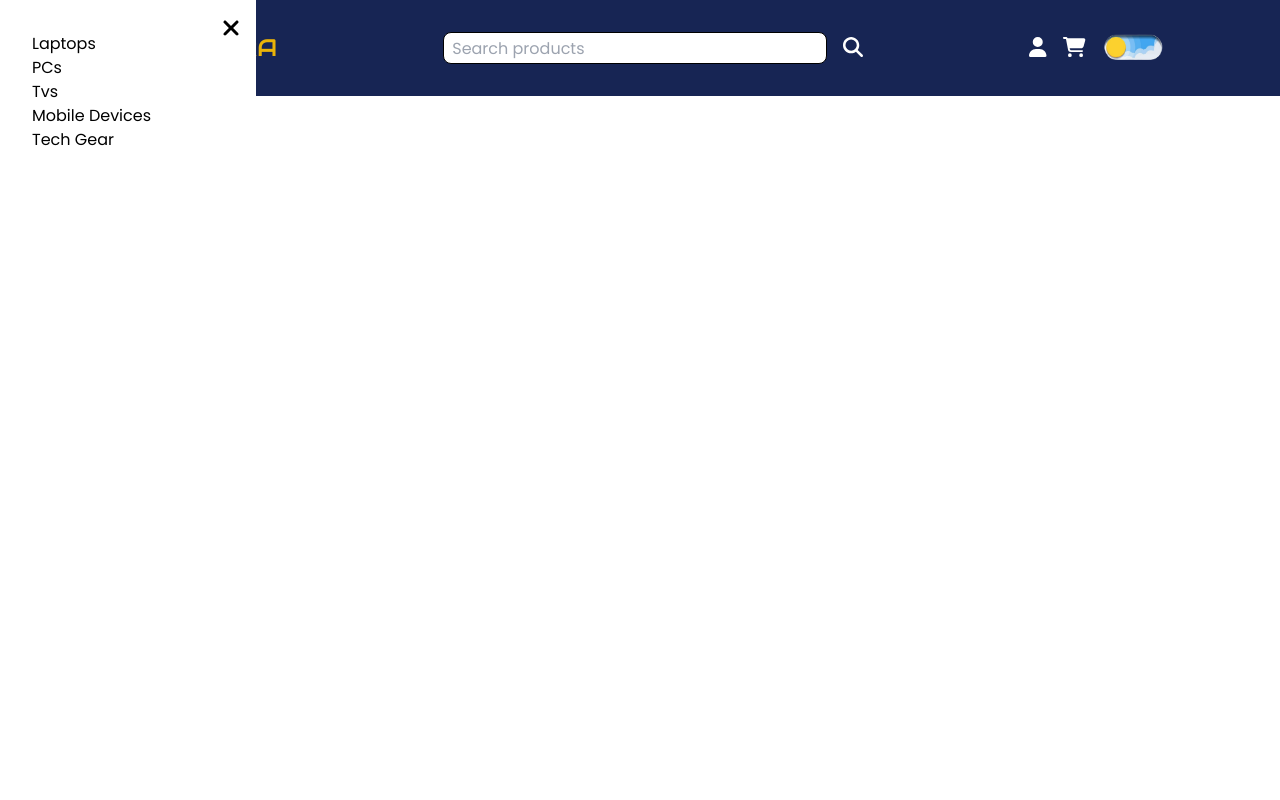
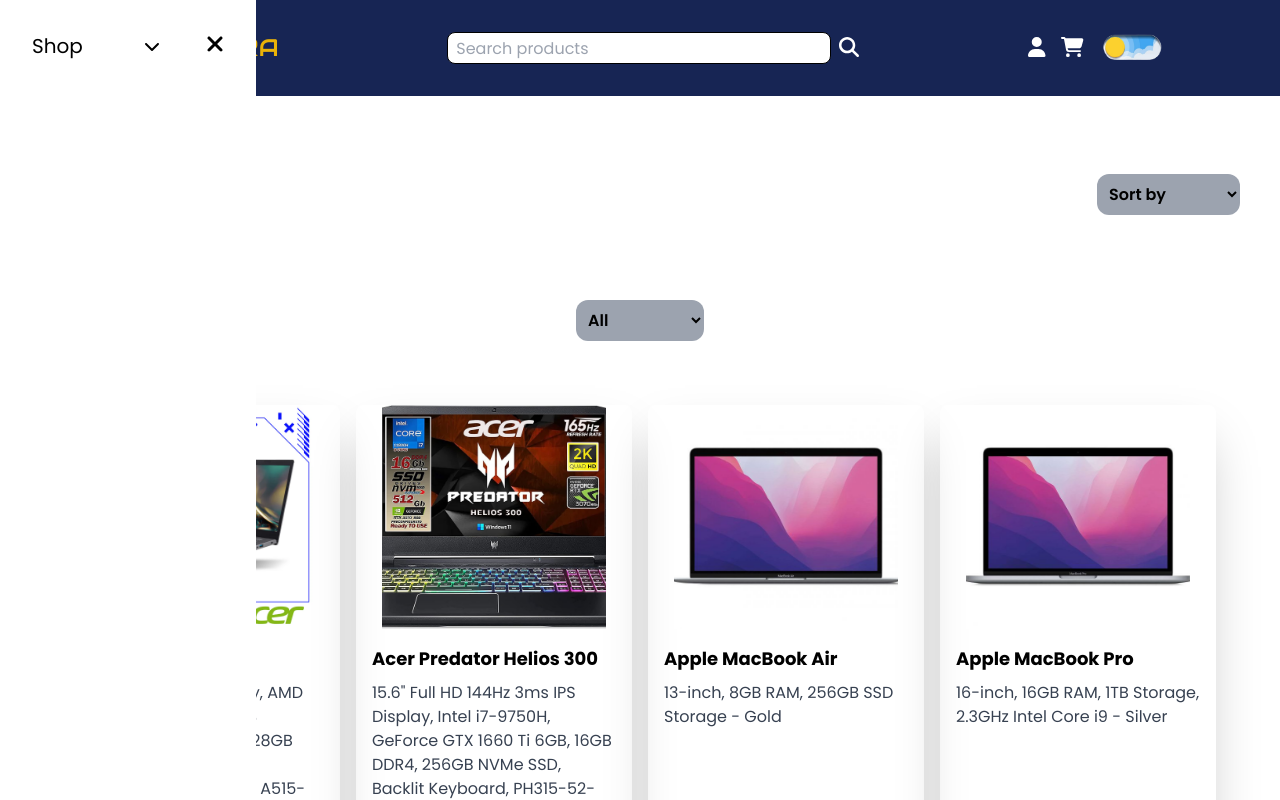
Before and after one commit to 00mark0/ecommerce-site, a React (Vite) app: page /search in a window 1280 px wide. Both pictures are taken after a click on the button 123 px from the left and 48 px from the top of the page. Shown: the top 800 px of the page. Built offline with nearby package versions, Linux system fonts and the light colour scheme.

Commit message:
added searching functionality including a search page and a shop page with all items, and styled the sidebar for page navigation

```diff
--- a/src/App.css
+++ b/src/App.css
@@ -47,6 +47,29 @@
   cursor: pointer;
 }
 
+/* Adjusted to initially hide non-Shop links */
+.menu ul {
+  list-style: none;
+  padding: 0;
+  margin: 0;
+}
+
+.menu ul li:first-child {
+  /* Visible by default */
+}
+
+.menu ul .additional-links {
+  max-height: 0;
+  opacity: 0;
+  overflow: hidden;
+  transition: max-height 0.5s ease-in-out, opacity 0.5s ease-in-out;
+}
+
+.group:hover .additional-links {
+  max-height: 500px; /* Adjust based on the content */
+  opacity: 1;
+}
+
 @media (max-width: 768px) {
   .menu {
     width: 91%;
--- a/src/App.jsx
+++ b/src/App.jsx
@@ -16,9 +16,9 @@
 import MobileDevicesPage from "./pages/mobileDevicesPage/MobileDevicesPage";
 import TechGear from "./pages/techGear/TechGear";
 import CartPage from "./components/CartPage";
+import SearchPage from "./components/SearchPage";
 /*
 import SignInPage from "./pages/SignInPage";
-import CartPage from "./pages/CartPage";
 */
 import { CartProvider } from "./components/CartContext";
 import "./App.css";
@@ -61,6 +61,7 @@
             <Route path="/mobiles" element={<MobileDevicesPage />} />
             <Route path="/tech-gear" element={<TechGear />} />
             <Route path="/cart" element={<CartPage />} />
+            <Route path="/search" element={<SearchPage />} />
             {/*
               <Route path="/sign-in" element={<SignInPage />} />
               */}
--- a/src/components/Navbar.jsx
+++ b/src/components/Navbar.jsx
@@ -6,20 +6,29 @@
   faUser,
   faSearch,
   faTimes,
+  faChevronDown,
 } from "@fortawesome/free-solid-svg-icons";
 import dark from "../assets/dark-mode-button.png";
 import light from "../assets/light-mode-button.png";
 import PropTypes from "prop-types";
-import { Link } from "react-router-dom";
+import { Link, useNavigate } from "react-router-dom";
 import useCart from "./UseCart";
 
 function Navbar({ theme, setTheme }) {
   const [openBars, setOpenBars] = useState(false);
   const [openCart, setOpenCart] = useState(false);
   const menuRef = useRef(null);
-  const buttonRef = useRef(null);
   const cartMenuRef = useRef(null);
   const { cart, removeItem, clearCart, cartItemCount, totalPrice } = useCart();
+  const [searchTerm, setSearchTerm] = useState("");
+  const navigate = useNavigate();
+  const [isExpanded, setIsExpanded] = useState(false);
+
+  const handleSearch = (e) => {
+    e.preventDefault();
+    navigate(`/search?query=${encodeURIComponent(searchTerm)}`);
+    setSearchTerm("");
+  };
 
   const toggleBars = () => {
     setOpenBars(!openBars);
@@ -34,7 +43,6 @@
       if (
         menuRef.current &&
         !menuRef.current.contains(event.target) &&
-        !buttonRef.current.contains(event.target) &&
         cartMenuRef.current &&
         !cartMenuRef.current.contains(event.target)
       ) {
@@ -47,7 +55,7 @@
     return () => {
       document.removeEventListener("mousedown", handleClickOutside);
     };
-  }, [menuRef, buttonRef, cartMenuRef]);
+  }, []);
 
   return (
     <>
@@ -65,14 +73,18 @@
             </h1>
           </div>
           <div className="flex items-center gap-4">
+            <form onSubmit={handleSearch} className="flex gap-2">
               <input
                 type="text"
                 placeholder="Search products"
-              className="rounded-lg border border-black w-96 h-8 px-2"
+                className="rounded-lg border border-black w-96 h-8 px-2 text-black"
+                value={searchTerm || ""}
+                onChange={(e) => setSearchTerm(e.target.value)}
               />
-            <button className="cursor-pointer">
+              <button className="cursor-pointer" type="submit">
                 <FontAwesomeIcon icon={faSearch} size="lg" />
               </button>
+            </form>
           </div>
           <div className="flex items-center gap-4">
             <button className="cursor-pointer">
@@ -131,46 +143,89 @@
             </div>
           </div>
           <div className="flex items-center mt-4 gap-2">
+            <form onSubmit={handleSearch} className="flex gap-2">
               <input
                 type="text"
                 placeholder="Search products"
-              className="rounded-lg border border-black w-80 sm:96 h-8 px-2"
+                className="rounded-lg border border-black w-80 sm:96 h-8 px-2 text-black"
+                value={searchTerm || ""}
+                onChange={(e) => setSearchTerm(e.target.value)}
               />
-            <button className="cursor-pointer">
+              <button type="submit" className="cursor-pointer">
                 <FontAwesomeIcon icon={faSearch} size="lg" />
               </button>
+            </form>
           </div>
         </nav>
       </div>
       <div
         id="sideBar"
-        className={`menu ${openBars ? "open" : ""}`}
+        className={`menu ${
+          openBars ? "open" : ""
+        } bg-white fixed top-0 left-0 min-h-screen transform transition-transform duration-300 ease-in-out ${
+          openBars ? "translate-x-0" : "-translate-x-full"
+        } z-50`}
         ref={menuRef}
       >
         <button
-          className="cursor-pointer menu-button text-black"
+          className="cursor-pointer p-4 absolute top-0 right-0 text-black"
           onClick={toggleBars}
-          ref={buttonRef}
         >
           <FontAwesomeIcon icon={faTimes} size="xl" />
         </button>
-        <ul className="text-black">
-          <Link to="/laptops">
-            <li onClick={toggleBars}>Laptops</li>
+        {openBars && (
+          <ul className="text-black p-4">
+            <div className="group w-32">
+              <Link
+                to="/search?query="
+                className="flex items-center justify-between"
+                onMouseEnter={() => setIsExpanded(true)}
+                onMouseLeave={() => setIsExpanded(false)}
+              >
+                <span className="text-xl">Shop</span>
+                <FontAwesomeIcon
+                  icon={faChevronDown}
+                  className={`transition-transform duration-300 ${
+                    isExpanded ? "rotate-180" : "rotate-0"
+                  }`}
+                />
               </Link>
-          <Link to="/pcs">
-            <li onClick={toggleBars}>PCs</li>
+              <div
+                className={`additional-links overflow-hidden transition-all duration-500 ease-in-out ${
+                  isExpanded && openBars
+                    ? "max-h-96 opacity-100"
+                    : "max-h-0 opacity-0"
+                }`}
+              >
+                <Link to="/laptops" className="block">
+                  <li onClick={toggleBars} className="py-2 hover:bg-gray-200">
+                    Laptops
+                  </li>
                 </Link>
-          <Link to="/tvs">
-            <li onClick={toggleBars}>Tvs</li>
+                <Link to="/pcs" className="block">
+                  <li onClick={toggleBars} className="py-2 hover:bg-gray-200">
+                    PCs
+                  </li>
                 </Link>
-          <Link to="/mobiles">
-            <li onClick={toggleBars}>Mobile Devices</li>
+                <Link to="/tvs" className="block">
+                  <li onClick={toggleBars} className="py-2 hover:bg-gray-200">
+                    TVs
+                  </li>
                 </Link>
-          <Link to="/tech-gear">
-            <li onClick={toggleBars}>Tech Gear</li>
+                <Link to="/mobiles" className="block">
+                  <li onClick={toggleBars} className="py-2 hover:bg-gray-200">
+                    Mobile Devices
+                  </li>
                 </Link>
+                <Link to="/tech-gear" className="block">
+                  <li onClick={toggleBars} className="py-2 hover:bg-gray-200">
+                    Tech Gear
+                  </li>
+                </Link>
+              </div>
+            </div>
           </ul>
+        )}
       </div>
       <div
         id="cartMenu"
--- /dev/null
+++ b/src/components/SearchPage.jsx
@@ -0,0 +1,143 @@
+import { useLocation } from "react-router-dom";
+import productData from "../../public/products.json";
+import { Link } from "react-router-dom";
+import { FontAwesomeIcon } from "@fortawesome/react-fontawesome";
+import { faShoppingCart } from "@fortawesome/free-solid-svg-icons";
+import useCart from "./UseCart";
+import { useState } from "react";
+import Footer from "../pages/landingPage/components/Footer";
+
+const useQuery = () => {
+  return new URLSearchParams(useLocation().search);
+};
+
+const SearchPage = () => {
+  const query = useQuery();
+  const searchQuery = query.get("query");
+  const { addItem } = useCart();
+  const [sortMethod, setSortMethod] = useState("");
+  const [category, setCategory] = useState("");
+
+  const handleSortChange = (e) => {
+    setSortMethod(e.target.value);
+  };
+
+  const handleCategoryChange = (e) => {
+    const value = e.target.value === "all" ? "" : e.target.value;
+    setCategory(value);
+  };
+
+  const filteredProducts = productData
+    .filter(
+      (product) =>
+        (searchQuery === null ||
+          searchQuery === "" ||
+          product.name.toLowerCase().includes(searchQuery.toLowerCase()) ||
+          product.description
+            .toLowerCase()
+            .includes(searchQuery.toLowerCase())) &&
+        (category === "" || product.category === category)
+    )
+    .sort((a, b) => {
+      switch (sortMethod) {
+        case "highest":
+          return b.price - a.price;
+        case "lowest":
+          return a.price - b.price;
+        case "name":
+          return a.name.localeCompare(b.name);
+        default:
+          return 0;
+      }
+    });
+
+  return (
+    <>
+      <section id="searchResults" className="mt-32">
+        <div className="flex flex-col lg:flex-row justify-between items-center mb-10 p-10">
+          <h1 className="text-center lg:text-start mb-5 text-2xl font-medium">
+            {searchQuery === null || searchQuery === "" ? (
+              <span className="text-2xl font-bold">Shop</span>
+            ) : (
+              <>
+                Search result for &quot;
+                <span className="font-bold">{searchQuery}</span>&quot;
+              </>
+            )}
+          </h1>
+          <select
+            name="sort"
+            id="sort-dropdown"
+            className="bg-gray-400 p-2 rounded-xl font-semibold"
+            onChange={handleSortChange}
+          >
+            <option value="">Sort by</option>
+            <option value="highest">Highest Price</option>
+            <option value="lowest">Lowest Price</option>
+            <option value="name">Name</option>
+          </select>
+        </div>
+        <div className="flex flex-col items-center">
+          <select
+            name="sort"
+            id="category-dropdown"
+            className="bg-gray-400 p-2 rounded-xl font-semibold w-32"
+            onChange={handleCategoryChange}
+          >
+            <option value="all">All</option>
+            <option value="laptops">Laptops</option>
+            <option value="pc">Pcs</option>
+            <option value="tv">Tvs</option>
+            <option value="mobile">Mobile Devices</option>
+            <option value="tech_gear">Tech Gear</option>
+          </select>
+          <div className="grid grid-cols-1 md:grid-cols-3 lg:grid-cols-4 gap-4 p-16">
+            {filteredProducts.length > 0 ? (
+              filteredProducts.map((product) => (
+                <div
+                  key={product.id}
+                  className="rounded-lg w-full overflow-hidden shadow-2xl min-h-80 flex flex-col items-center"
+                  style={{ minHeight: "300px" }}
+                >
+                  <Link to={`/product/${product.id}`}>
+                    <img
+                      src={product.image}
+                      alt={product.name}
+                      className="w-56 h-56 object-cover"
+                    />
+                  </Link>
+                  <div className="p-4 flex flex-col justify-between flex-grow">
+                    <div>
+                      <h2 className="font-bold text-lg mb-2">{product.name}</h2>
+                      <p className="text-gray-700 text-base mb-4">
+                        {product.description}
+                      </p>
+                    </div>
+                    <div className="w-full flex justify-between items-center">
+                      <p className="font-bold">${product.price}</p>
+                      <button
+                        className="bg-yellow-500 hover:bg-yellow-700 text-white font-bold py-2 px-4 rounded-full"
+                        type="button"
+                        onClick={() => addItem(product)}
+                      >
+                        <FontAwesomeIcon
+                          icon={faShoppingCart}
+                          className="text-black"
+                        />
+                      </button>
+                    </div>
+                  </div>
+                </div>
+              ))
+            ) : (
+              <p className="text-center col-span-full">No products found.</p>
+            )}
+          </div>
+        </div>
+      </section>
+      <Footer />
+    </>
+  );
+};
+
+export default SearchPage;
--- a/src/pages/landingPage/components/Footer.jsx
+++ b/src/pages/landingPage/components/Footer.jsx
@@ -51,7 +51,9 @@
         </div>
       </div>
       <div className="flex flex-col xl:flex-row xl:w-7/12 mx-auto mt-10 gap-10 lg:gap-0 pb-20 text-white font-semibold items-center  justify-between">
-        <p className="cursor-pointer">Shop</p>
+        <Link to="/search?query=" className="cursor-pointer">
+          Shop
+        </Link>
         <p className="cursor-pointer">Contact</p>
         <p className="cursor-pointer">Account</p>
         <p className="cursor-pointer">About us</p>
--- a/src/pages/laptopsPage/LaptopsPage.jsx
+++ b/src/pages/laptopsPage/LaptopsPage.jsx
@@ -60,6 +60,7 @@
               className="bg-gray-400 p-2 rounded-xl font-semibold"
               onChange={handleSortChange}
             >
+              <option value="">Sort by</option>
               <option value="highest">Highest Price</option>
               <option value="lowest">Lowest Price</option>
               <option value="name">Name</option>
@@ -103,7 +104,7 @@
                     alt={laptop.name}
                     style={{ height: "300px" }}
                   />
-                  <div className="px-6 py-4">
+                  <div className="px-6 py-4 min-h-48">
                     <div className="font-bold text-xl mb-2">{laptop.name}</div>
                     <p className="text-gray-700 text-base">
                       {laptop.description}
--- a/src/pages/mobileDevicesPage/MobileDevicesPage.jsx
+++ b/src/pages/mobileDevicesPage/MobileDevicesPage.jsx
@@ -60,6 +60,7 @@
               className="bg-gray-400 p-2 rounded-xl font-semibold"
               onChange={handleSortChange}
             >
+              <option value="">Sort by</option>
               <option value="highest">Highest Price</option>
               <option value="lowest">Lowest Price</option>
               <option value="name">Name</option>
@@ -111,7 +112,7 @@
                     alt={device.name}
                     style={{ height: "300px" }}
                   />
-                  <div className="px-6 py-4">
+                  <div className="px-6 py-4 min-h-48">
                     <div className="font-bold text-xl mb-2">{device.name}</div>
                     <p className="text-gray-700 text-base">
                       {device.description}
--- a/src/pages/pcPage/PcPage.jsx
+++ b/src/pages/pcPage/PcPage.jsx
@@ -60,6 +60,7 @@
               className="bg-gray-400 p-2 rounded-xl font-semibold"
               onChange={handleSortChange}
             >
+              <option value="">Sort by</option>
               <option value="highest">Highest Price</option>
               <option value="lowest">Lowest Price</option>
               <option value="name">Name</option>
@@ -101,7 +102,7 @@
                     alt={pc.name}
                     style={{ height: "300px" }}
                   />
-                  <div className="px-6 py-4">
+                  <div className="px-6 py-4 min-h-48">
                     <div className="font-bold text-xl mb-2">{pc.name}</div>
                     <p className="text-gray-700 text-base">{pc.description}</p>
                   </div>
--- a/src/pages/techGear/TechGear.jsx
+++ b/src/pages/techGear/TechGear.jsx
@@ -60,6 +60,7 @@
               className="bg-gray-400 p-2 rounded-xl font-semibold"
               onChange={handleSortChange}
             >
+              <option value="">Sort by</option>
               <option value="highest">Highest Price</option>
               <option value="lowest">Lowest Price</option>
               <option value="name">Name</option>
@@ -115,7 +116,7 @@
                     alt={gear.name}
                     style={{ height: "300px" }}
                   />
-                  <div className="px-6 py-4">
+                  <div className="px-6 py-4 min-h-48">
                     <div className="font-bold text-xl mb-2">{gear.name}</div>
                     <p className="text-gray-700 text-base">
                       {gear.description}
--- a/src/pages/tvsPage/TvsPage.jsx
+++ b/src/pages/tvsPage/TvsPage.jsx
@@ -60,6 +60,7 @@
               className="bg-gray-400 p-2 rounded-xl font-semibold"
               onChange={handleSortChange}
             >
+              <option value="">Sort by</option>
               <option value="highest">Highest Price</option>
               <option value="lowest">Lowest Price</option>
               <option value="name">Name</option>
@@ -106,7 +107,7 @@
                     alt={tv.name}
                     style={{ height: "300px" }}
                   />
-                  <div className="px-6 py-4">
+                  <div className="px-6 py-4 min-h-48">
                     <div className="font-bold text-xl mb-2">{tv.name}</div>
                     <p className="text-gray-700 text-base">{tv.description}</p>
                   </div>
```
Lines whose indentation alone changed are shown as unchanged.
